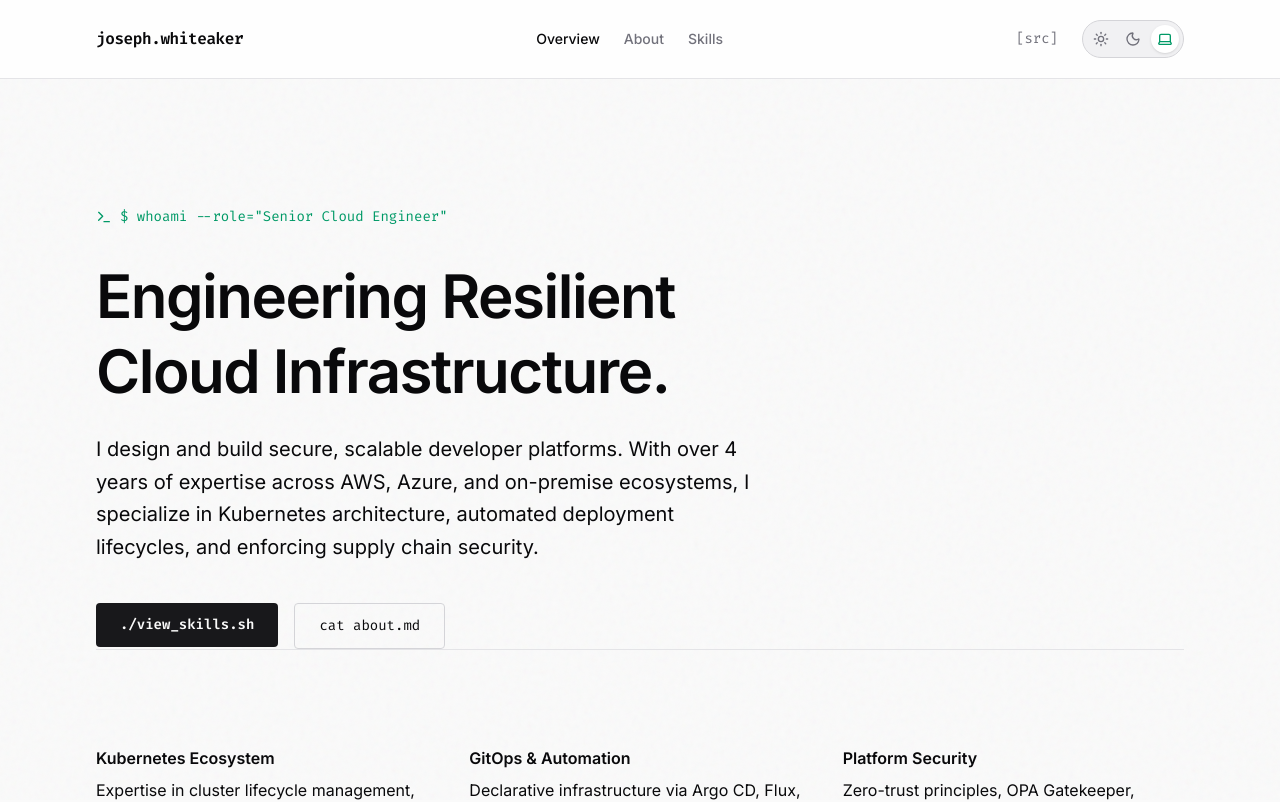
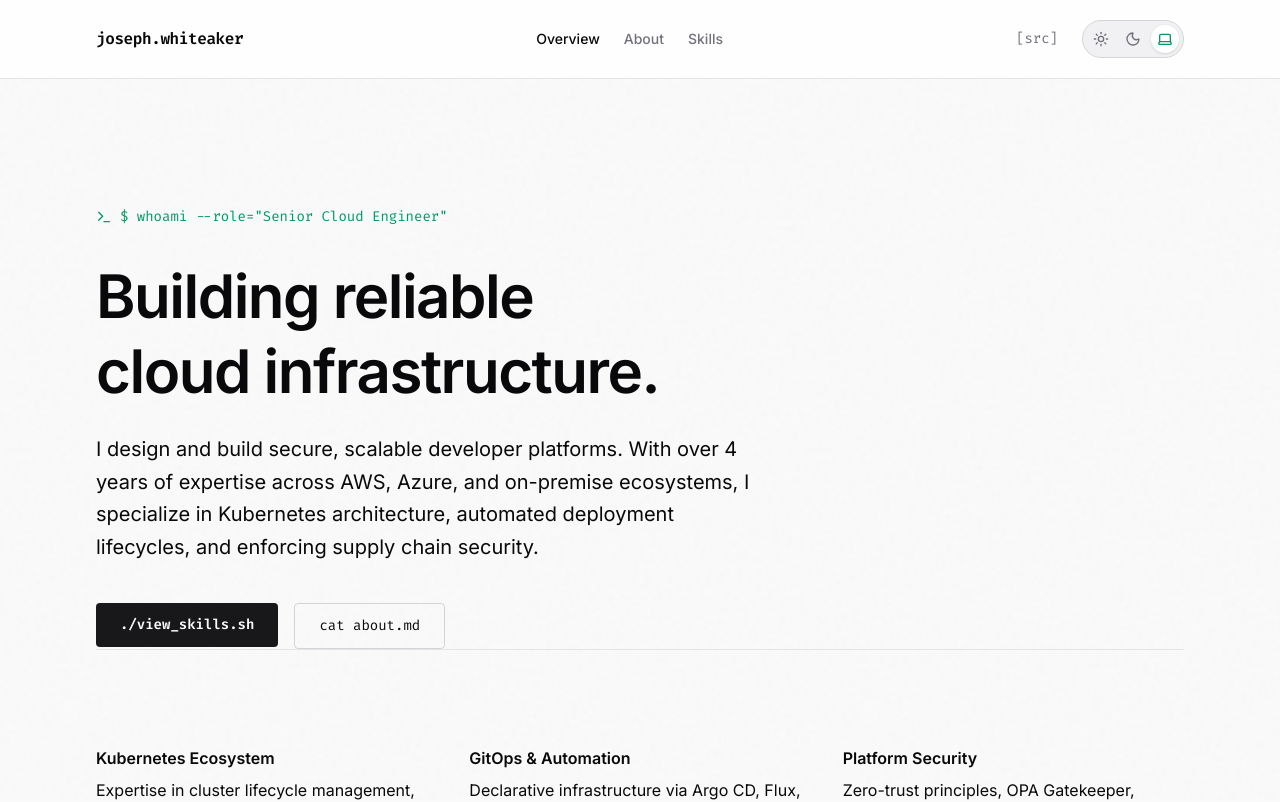
Before and after one commit to josephaw1022/PersonalWebsite, a Next.js app: page / in a window 1280 px wide. Shown: the top 802 px of the page. Built offline with nearby package versions, Linux system fonts and the light colour scheme.

Commit message:
fix: update hero copy for better tone (#30)

```diff
--- a/src/app/page.tsx
+++ b/src/app/page.tsx
@@ -11,8 +11,8 @@
         </div>
 
         <h1 className="text-4xl sm:text-5xl md:text-6xl font-semibold tracking-tight text-foreground mb-6 leading-tight">
-          Engineering Resilient <br className="hidden sm:block" />
-          Cloud Infrastructure.
+          Building reliable <br className="hidden sm:block" />
+          cloud infrastructure.
         </h1>
 
         <p className="text-xl text-foreground max-w-2xl leading-relaxed mb-10">
```
Also changed, not shown: 2 other files (tests, documents, lock files or other folders).
